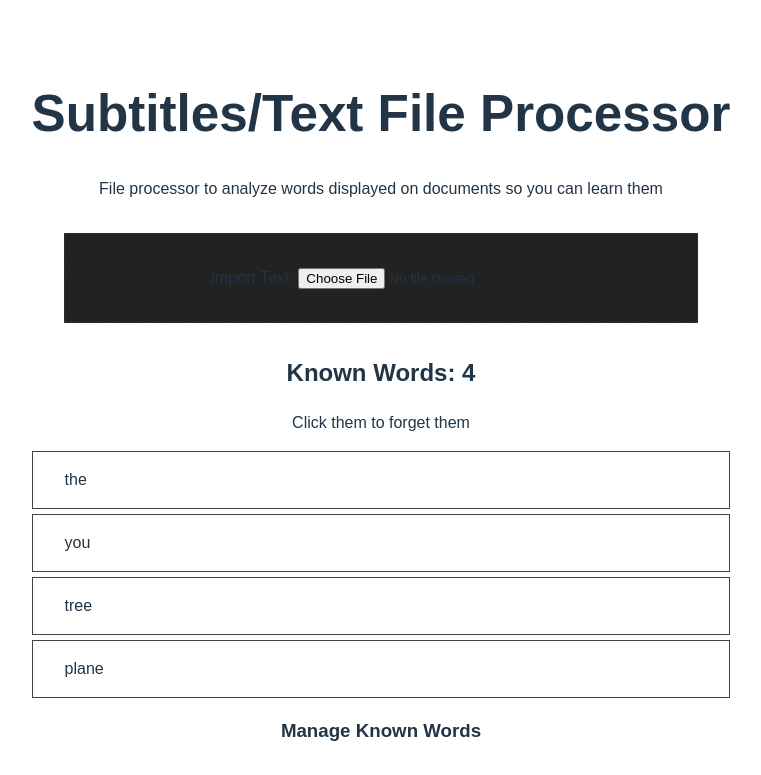
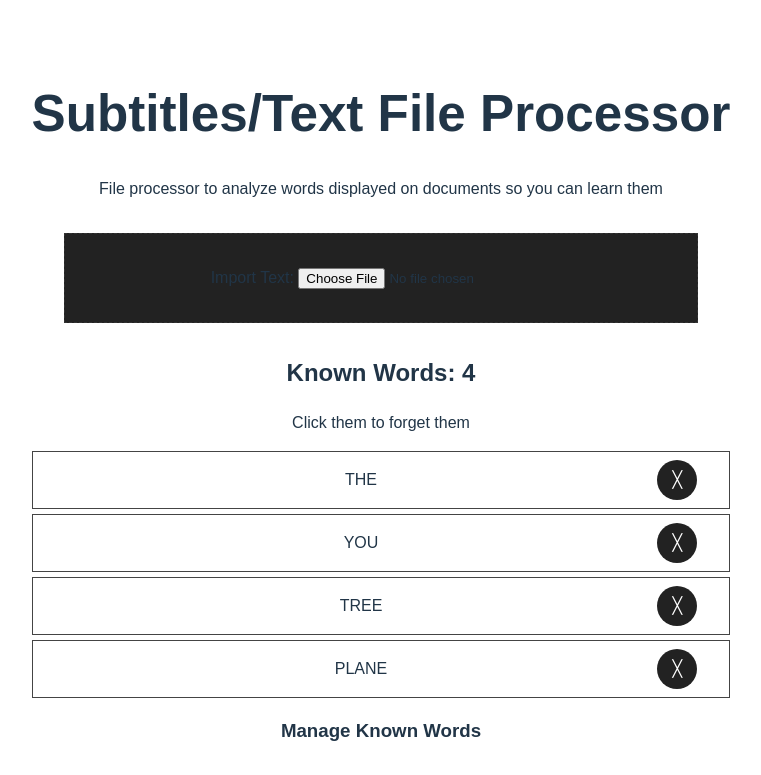
Before and after one commit to jorgetutor/vocabulary-analyzer, a Vue app: page / in a window 1280 px wide. Shown: the top 775 px of the page, without its empty margins (259-1020 px from the left). Built offline with nearby package versions, Linux system fonts and the light colour scheme.

Commit message:
Improve interface

```diff
--- a/src/App.vue
+++ b/src/App.vue
@@ -9,7 +9,7 @@
       <div>Click them to mark them as known words</div>
       <ol class="item-list">
         <li v-for="(item, index) in wordFrequencies" :key="index" @click="addKnownWord(item.word)">
-          {{ item.word }} - {{ item.count }}
+          <b>{{ item.word.toUpperCase() }}</b> <span class="count">{{ item.count }}</span>
         </li>
       </ol>
     </div>
@@ -19,7 +19,7 @@
       <div>Click them to forget them</div>
       <ul class="item-list">
         <li v-for="(word, index) in knownWords" :key="index" @click="removeKnownWord(word)">
-          {{ word }}
+          {{ word.toUpperCase() }} <span class="cross">╳</span>
         </li>
       </ul>
     </div>
@@ -198,6 +198,10 @@ li:hover {
     font-family: Arial, sans-serif;
     padding: 20px;
   }
+  .count {
+    color: #666;
+    font-size: 0.8em;
+  }
   .import {
     margin: 2em;
     border: 1px dashed #333;
@@ -229,12 +233,13 @@ li:hover {
     border: 1px solid #444;
     padding: 1em 2em;
     margin-bottom: 5px;
-    text-align: left;
+    text-align: center;
   }
   .item-list li .cross {
     float: right;
     font-weight: bold;
-    background: gray;
+    background: #222;
+    color:white;
     width: 40px;
     line-height: 40px;
     text-align: center;
```
